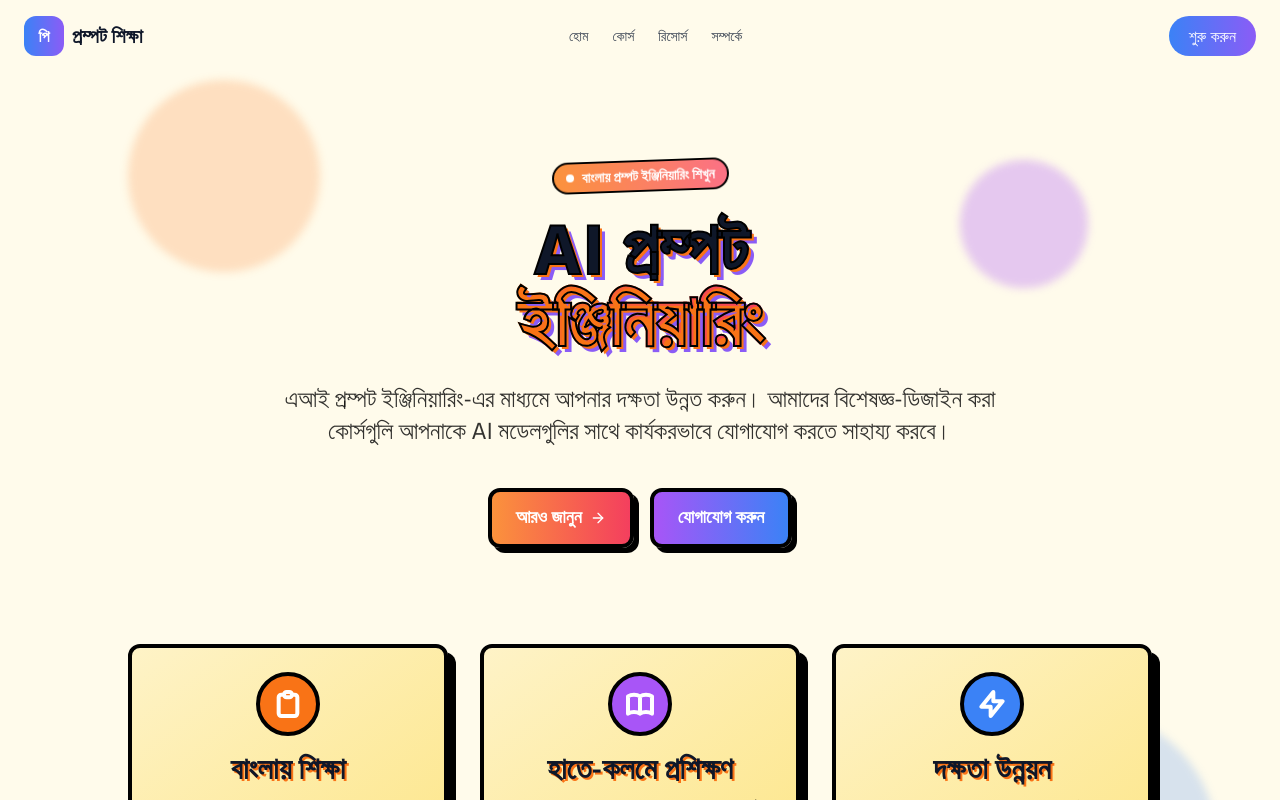
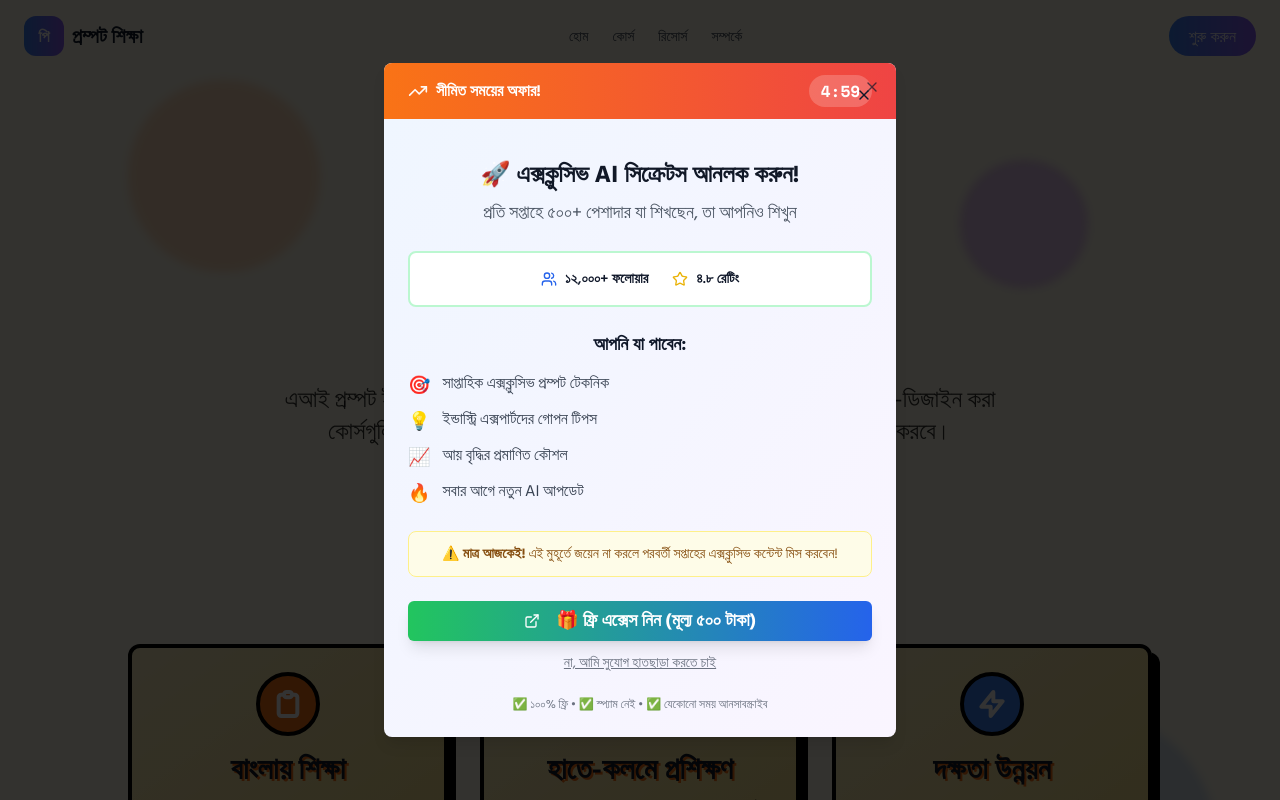
Before and after one commit to mdabir1203/BanglaPrompt.ai, a React (Vite) app: page / in a window 1280 px wide. Both pictures are taken after a click on the button "সব গ্রহণ করুন". Shown: the top 800 px of the page. Built offline with nearby package versions, Linux system fonts and the light colour scheme.

Commit message:
Improve Medium popup design
Update Medium subscription popup to redirect to medium.com/@md.abir1203 and optimize design for higher conversion rates, considering human behavioral psychology.

```diff
--- a/src/components/MediumSubscriptionPopup.tsx
+++ b/src/components/MediumSubscriptionPopup.tsx
@@ -1,65 +1,156 @@
 import { useState, useEffect } from 'react';
-import { Dialog, DialogContent, DialogHeader, DialogTitle } from '@/components/ui/dialog';
+import { Dialog, DialogContent } from '@/components/ui/dialog';
 import { Button } from '@/components/ui/button';
-import { ExternalLink, X } from 'lucide-react';
+import { ExternalLink, X, Users, Star, TrendingUp } from 'lucide-react';
 
 const MediumSubscriptionPopup = () => {
   const [isOpen, setIsOpen] = useState(false);
+  const [timeLeft, setTimeLeft] = useState(300); // 5 minutes countdown
 
   useEffect(() => {
-    // Show popup after 10 seconds
+    // Show popup after 8 seconds for better timing
     const timer = setTimeout(() => {
       const hasSeenPopup = localStorage.getItem('mediumPopupSeen');
-      if (!hasSeenPopup) {
+      const lastShown = localStorage.getItem('mediumPopupLastShown');
+      const now = Date.now();
+
+      // Show if never seen or if it's been more than 24 hours
+      if (!hasSeenPopup || (lastShown && now - parseInt(lastShown) > 24 * 60 * 60 * 1000)) {
         setIsOpen(true);
       }
-    }, 10000);
+    }, 8000);
 
     return () => clearTimeout(timer);
   }, []);
 
+  useEffect(() => {
+    let countdown: NodeJS.Timeout;
+    if (isOpen && timeLeft > 0) {
+      countdown = setTimeout(() => setTimeLeft(timeLeft - 1), 1000);
+    }
+    return () => clearTimeout(countdown);
+  }, [isOpen, timeLeft]);
+
   const handleSubscribe = () => {
     localStorage.setItem('mediumPopupSeen', 'true');
+    localStorage.setItem('mediumPopupLastShown', Date.now().toString());
     window.open('https://medium.com/@md.abir1203', '_blank');
     setIsOpen(false);
   };
 
   const handleClose = () => {
     localStorage.setItem('mediumPopupSeen', 'true');
+    localStorage.setItem('mediumPopupLastShown', Date.now().toString());
     setIsOpen(false);
+  };
+
+  const formatTime = (seconds: number) => {
+    const mins = Math.floor(seconds / 60);
+    const secs = seconds % 60;
+    return `${mins}:${secs.toString().padStart(2, '0')}`;
   };
 
   return (
     <Dialog open={isOpen} onOpenChange={setIsOpen}>
-      <DialogContent className="sm:max-w-md">
-        <div className="absolute right-4 top-4">
+      <DialogContent className="sm:max-w-lg border-0 p-0 overflow-hidden bg-gradient-to-br from-blue-50 to-purple-50 animate-scale-in">
+        {/* Close button */}
+        <div className="absolute right-4 top-4 z-10">
           <Button
             variant="ghost"
             size="sm"
             onClick={handleClose}
-            className="h-6 w-6 p-0"
+            className="h-8 w-8 p-0 hover:bg-white/50 rounded-full"
           >
             <X className="h-4 w-4" />
           </Button>
         </div>
-        <DialogHeader>
-          <DialogTitle className="font-bengali text-xl">
-            আরও গভীর জ্ঞানের জন্য আমাদের মিডিয়াম ব্লগ ফলো করুন
-          </DialogTitle>
-        </DialogHeader>
-        <div className="space-y-4">
-          <p className="font-bengali text-gray-600">
-            প্রম্পট ইঞ্জিনিয়ারিং, AI টুলস এবং টেকনোলজি নিয়ে বিস্তারিত আর্টিকেল পড়তে
-            আমাদের মিডিয়াম ব্লগ ভিজিট করুন।
-          </p>
-          <div className="flex gap-2">
-            <Button onClick={handleSubscribe} className="flex-1">
-              <ExternalLink className="w-4 h-4 mr-2" />
-              মিডিয়াম ব্লগ দেখুন
+
+        {/* Header with urgency */}
+        <div className="bg-gradient-to-r from-orange-500 to-red-500 text-white px-6 py-3">
+          <div className="flex items-center justify-between">
+            <div className="flex items-center gap-2">
+              <TrendingUp className="w-5 h-5 animate-pulse" />
+              <span className="font-bold font-bengali">সীমিত সময়ের অফার!</span>
+            </div>
+            <div className="bg-white/20 px-3 py-1 rounded-full font-mono font-bold">
+              {formatTime(timeLeft)}
+            </div>
+          </div>
+        </div>
+
+        <div className="p-6 space-y-6">
+          {/* Main headline */}
+          <div className="text-center">
+            <h2 className="font-bengali text-2xl font-bold text-gray-900 mb-2">
+              🚀 এক্সক্লুসিভ AI সিক্রেটস আনলক করুন!
+            </h2>
+            <p className="font-bengali text-gray-600 text-lg">
+              প্রতি সপ্তাহে ৫০০+ পেশাদার যা শিখছেন, তা আপনিও শিখুন
+            </p>
+          </div>
+
+          {/* Social proof */}
+          <div className="bg-white rounded-lg p-4 border-2 border-green-200">
+            <div className="flex items-center justify-center gap-6 text-sm">
+              <div className="flex items-center gap-2">
+                <Users className="w-4 h-4 text-blue-600" />
+                <span className="font-bengali font-semibold">১২,০০০+ ফলোয়ার</span>
+              </div>
+              <div className="flex items-center gap-2">
+                <Star className="w-4 h-4 text-yellow-500" />
+                <span className="font-bengali font-semibold">৪.৮ রেটিং</span>
+              </div>
+            </div>
+          </div>
+
+          {/* Benefits list */}
+          <div className="space-y-3">
+            <h3 className="font-bengali font-bold text-lg text-center">আপনি যা পাবেন:</h3>
+            <div className="space-y-2">
+              {[
+                "🎯 সাপ্তাহিক এক্সক্লুসিভ প্রম্পট টেকনিক",
+                "💡 ইন্ডাস্ট্রি এক্সপার্টদের গোপন টিপস",
+                "📈 আয় বৃদ্ধির প্রমাণিত কৌশল",
+                "🔥 সবার আগে নতুন AI আপডেট"
+              ].map((benefit, index) => (
+                <div key={index} className="flex items-start gap-3">
+                  <span className="text-lg">{benefit.split(' ')[0]}</span>
+                  <span className="font-bengali text-gray-700">{benefit.split(' ').slice(1).join(' ')}</span>
+                </div>
+              ))}
+            </div>
+          </div>
+
+          {/* Urgency message */}
+          <div className="bg-yellow-50 border border-yellow-200 rounded-lg p-3 text-center">
+            <p className="font-bengali text-sm text-yellow-800">
+              ⚠️ <strong>মাত্র আজকেই!</strong> এই মুহূর্তে জয়েন না করলে পরবর্তী সপ্তাহের এক্সক্লুসিভ কন্টেন্ট মিস করবেন!
+            </p>
+          </div>
+
+          {/* CTA buttons */}
+          <div className="space-y-3">
+            <Button
+              onClick={handleSubscribe}
+              className="w-full bg-gradient-to-r from-green-500 to-blue-600 hover:from-green-600 hover:to-blue-700 text-white font-bold py-4 text-lg shadow-lg hover:shadow-xl transform hover:scale-105 transition-all duration-200"
+            >
+              <ExternalLink className="w-5 h-5 mr-2" />
+              <span className="font-bengali">🎁 ফ্রি এক্সেস নিন (মূল্য ৫০০ টাকা)</span>
             </Button>
-            <Button variant="outline" onClick={handleClose}>
-              পরে দেখব
-            </Button>
+
+            <button
+              onClick={handleClose}
+              className="w-full text-gray-500 hover:text-gray-700 font-bengali text-sm underline transition-colors"
+            >
+              না, আমি সুযোগ হাতছাড়া করতে চাই
+            </button>
+          </div>
+
+          {/* Trust signal */}
+          <div className="text-center">
+            <p className="font-bengali text-xs text-gray-500">
+              ✅ ১০০% ফ্রি • ✅ স্প্যাম নেই • ✅ যেকোনো সময় আনসাবস্ক্রাইব
+            </p>
           </div>
         </div>
       </DialogContent>
```
